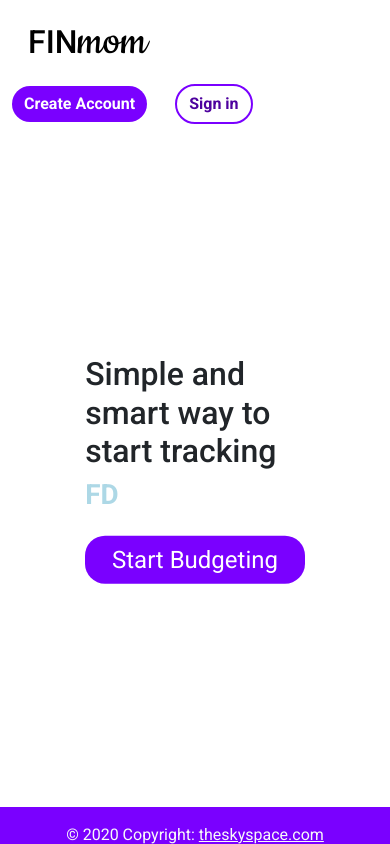
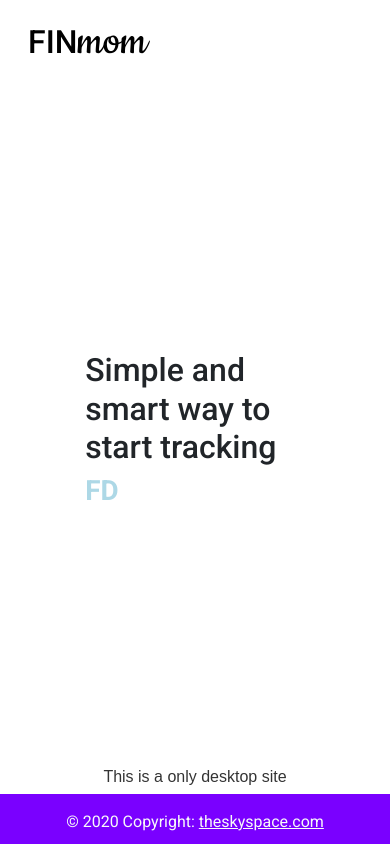
Before and after one commit to Theskyspace/FinMom-X-Setu, a Django app: page / in a window 390 px wide. Run offline with Django 3.2, Linux system fonts and the light colour scheme; some libraries are stand-ins or nearby versions.

```diff
--- a/Templates/Index.html
+++ b/Templates/Index.html
@@ -160,6 +160,14 @@
     </div>
   </div>
 
+  <div class="text-center">
+    <div class="row">
+      <div class="col">
+        <span class="iconify" data-icon="akar-icons:info"></span>
+        <h6 class="text-center warning-message"></h6>
+      </div>
+    </div>
+  </div>
 
   <footer class="bg-light text-center text-lg-start">
     <!-- Copyright -->
--- a/static/CSS/hero.css
+++ b/static/CSS/hero.css
@@ -120,4 +120,26 @@ img{
     .hero-image-col{
         display: none;
     }
+    .warning-message::before{
+        content: "This is a only desktop site";
+        opacity: 0.8;
+        color: black;
+        font-family: Arial, "Helvetica Neue", Helvetica, sans-serif;
+    }
   }
+
+
+@media only screen and (max-width: 768px) {
+    .hero-image-col{
+        display: none;
+    }
+    .btn-custom{
+        display: none;
+    }
+    .btn-custom-outline{
+        display: none;
+    }
+
+
+
+}
```
